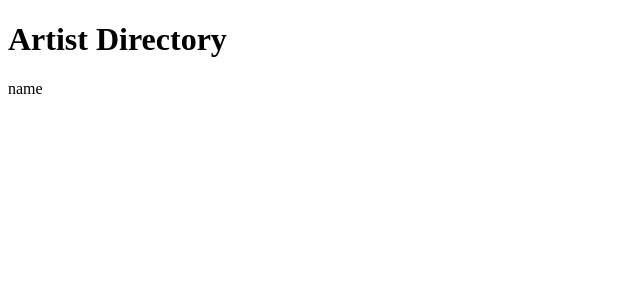
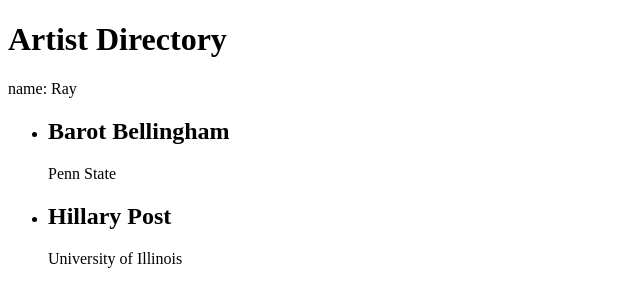
Before and after one commit to Almotairi001/Angular2Final, an Angular app: page / in a window 1280 px wide. Shown: the top 306 px of the page, without its empty margins (0-640 px from the left). Built offline with nearby package versions, Linux system fonts and the light colour scheme.

Commit message:
lesson04

```diff
--- a/src/app/app.component.html
+++ b/src/app/app.component.html
@@ -1,6 +1,13 @@
 <div class="artistsearch">
   <div class="card search">
     <h1>Artist Directory</h1>
-    <span>name</span>
+    <span *ngIf="name">name: {{name}}</span>
   </div>
 </div>
+
+<ul class="artistlist cf">
+  <li *ngFor="let item of artists">
+    <h2>{{item.name}}</h2>
+    <p>{{item.school}}</p>
+  </li>
+</ul>
--- a/src/app/app.component.ts
+++ b/src/app/app.component.ts
@@ -6,5 +6,19 @@ import { Component } from '@angular/core';
   styleUrls: ['./app.component.css']
 })
 export class AppComponent {
+  name: string;
+  artists: any;
 
+  constructor() {
+    this.name =  'Ray';
+    this.artists = [
+      {
+          name: 'Barot Bellingham',
+          school: 'Penn State'
+      },{
+          name: 'Hillary Post',
+          school: 'University of Illinois'
+      }
+    ];
+  }
 }
```
